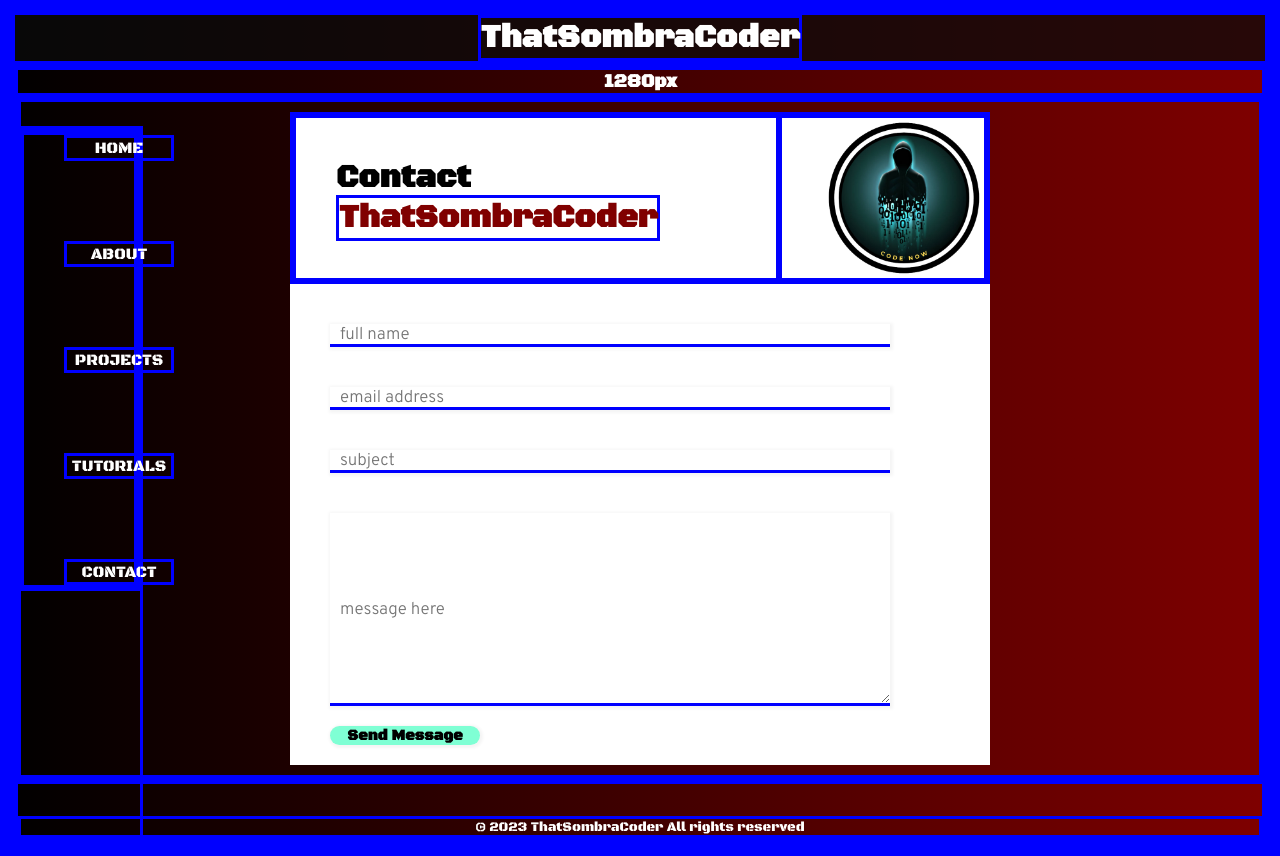
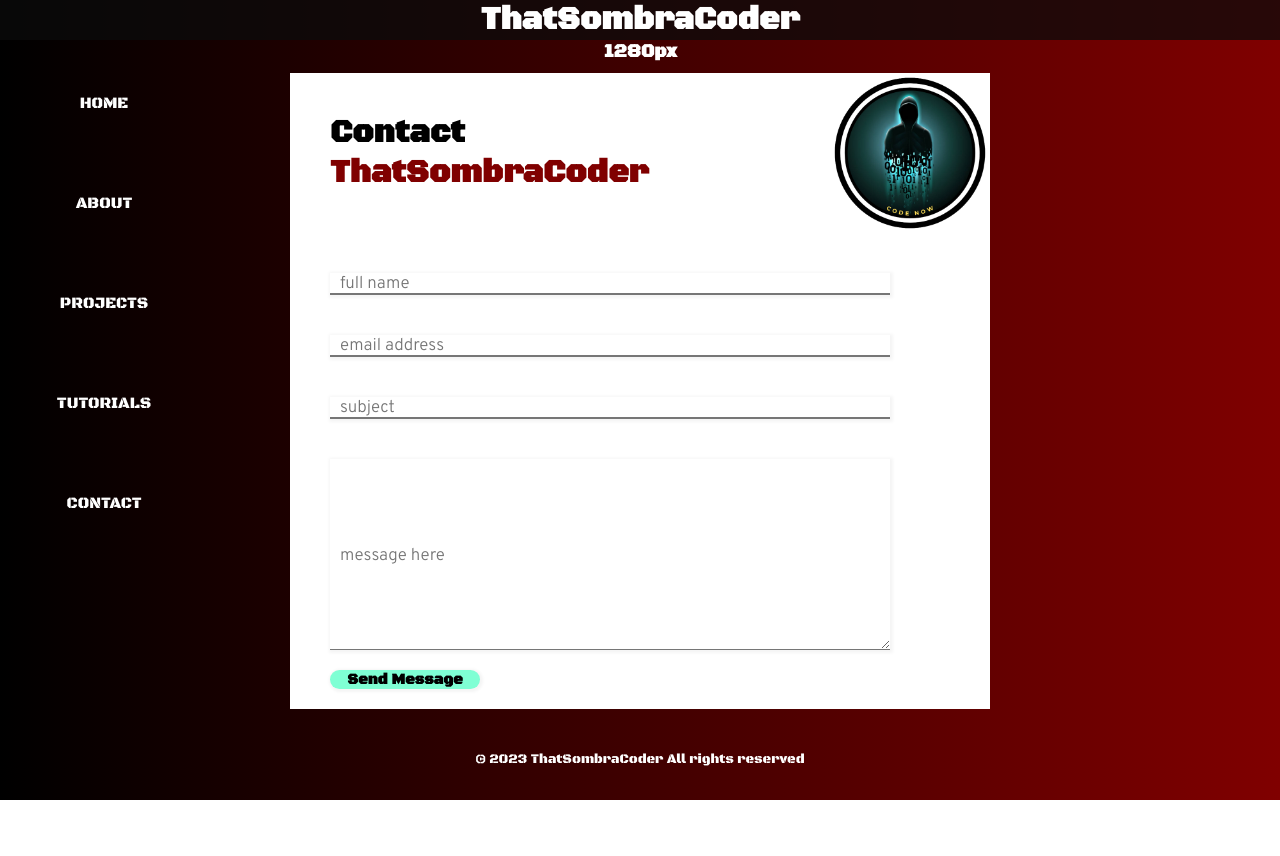
Before and after one commit to Newbclharri/portfolio1-frontend, a React (Create React App) app: page /contact in a window 1280 px wide. After the commit the page ends 800 px from the top, so only its background shows below. Built offline with nearby package versions, Linux system fonts and the light colour scheme.

Commit message:
removes wireframe

```diff
--- a/src/App.css
+++ b/src/App.css
@@ -4,7 +4,7 @@
     margin: 0;
     padding: 0;
     box-sizing: border-box;
-    border: solid blue;
+    /* border: solid blue;  */
 }
 
 
```
